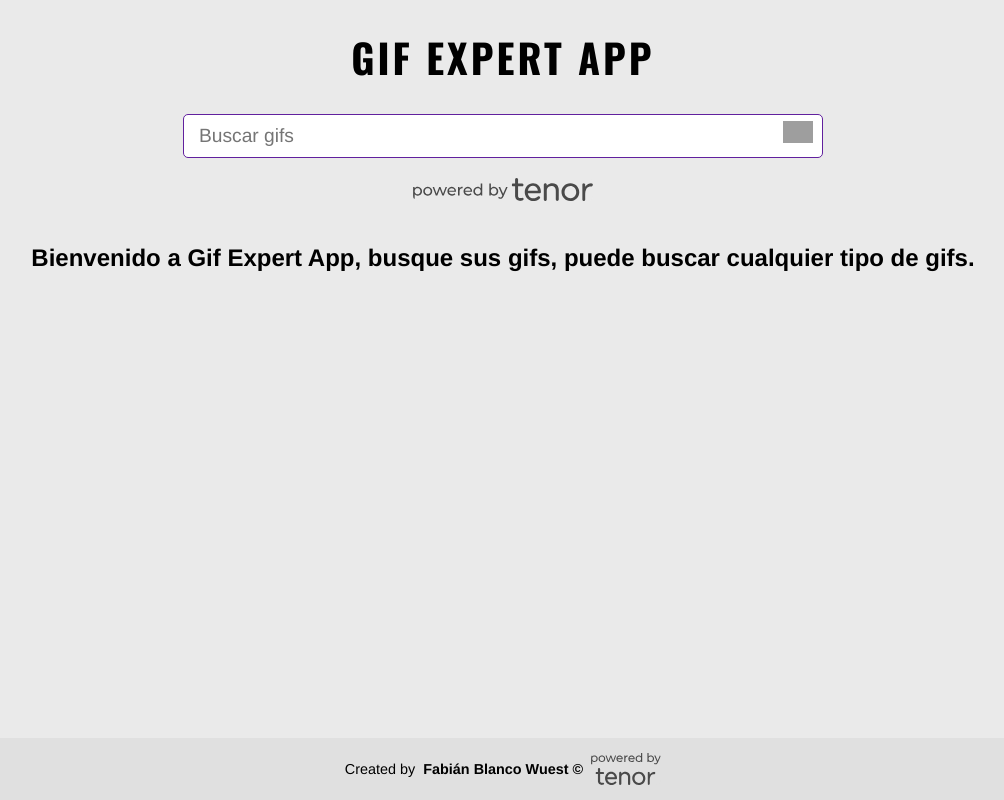
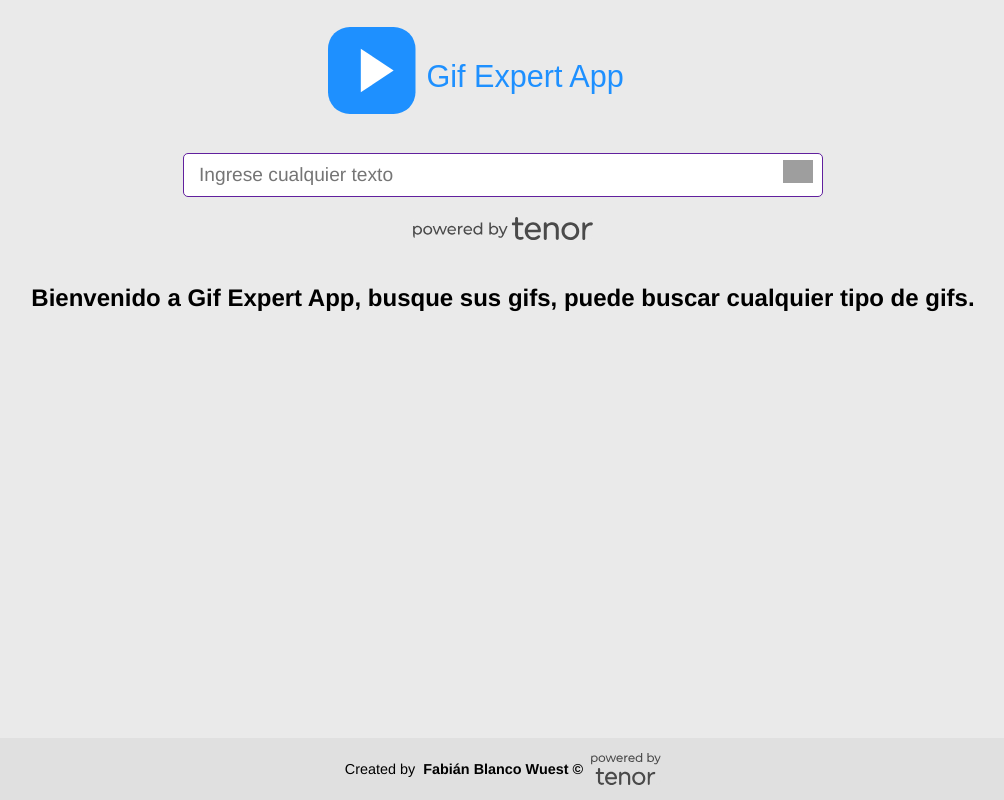
Before and after one commit to fabianblancowuest/gif-expert-app, a React (Vite) app: page / in a window 1280 px wide. Shown: the whole page, without its empty margins (137-1141 px from the left). Built offline with nearby package versions, Linux system fonts and the light colour scheme; grey boxes are pictures that could not be loaded; a web font is replaced by a local one.

Commit message:
Agregar logo a la app

```diff
--- a/src/components/UI/AddCategory.jsx
+++ b/src/components/UI/AddCategory.jsx
@@ -21,7 +21,7 @@
 			<div className="contenedor-busqueda">
 				<input
 					type="text"
-					placeholder="Buscar gifs"
+					placeholder="Ingrese cualquier texto"
 					value={inputValue}
 					onChange={onInputChange}
 				/>
--- a/src/components/UI/GifExpertApp.jsx
+++ b/src/components/UI/GifExpertApp.jsx
@@ -17,7 +17,13 @@
 	return (
 		<div className="section">
 			<header className="header">
-				<h1 className="title">Gif Expert App</h1>
+				<h1 className="title">
+					<img
+						className="logo"
+						src="/assets/images/logo.svg"
+						alt="Logo de la app"
+					></img>
+				</h1>
 				{/* <img
 					className="giphy-header"
 					src="/assets/images/giphy/vertical_animado_chico.gif"
--- a/src/index.css
+++ b/src/index.css
@@ -57,6 +57,11 @@
 	text-align: center;
 	text-transform: uppercase;
 	letter-spacing: 1px;
+}
+
+.logo {
+	width: 350px;
+	max-width: 90%;
 }
 
 /* Contendedor input + botón busqueda */
```
Also changed, not shown: public/assets/images/logo.svg (added).
